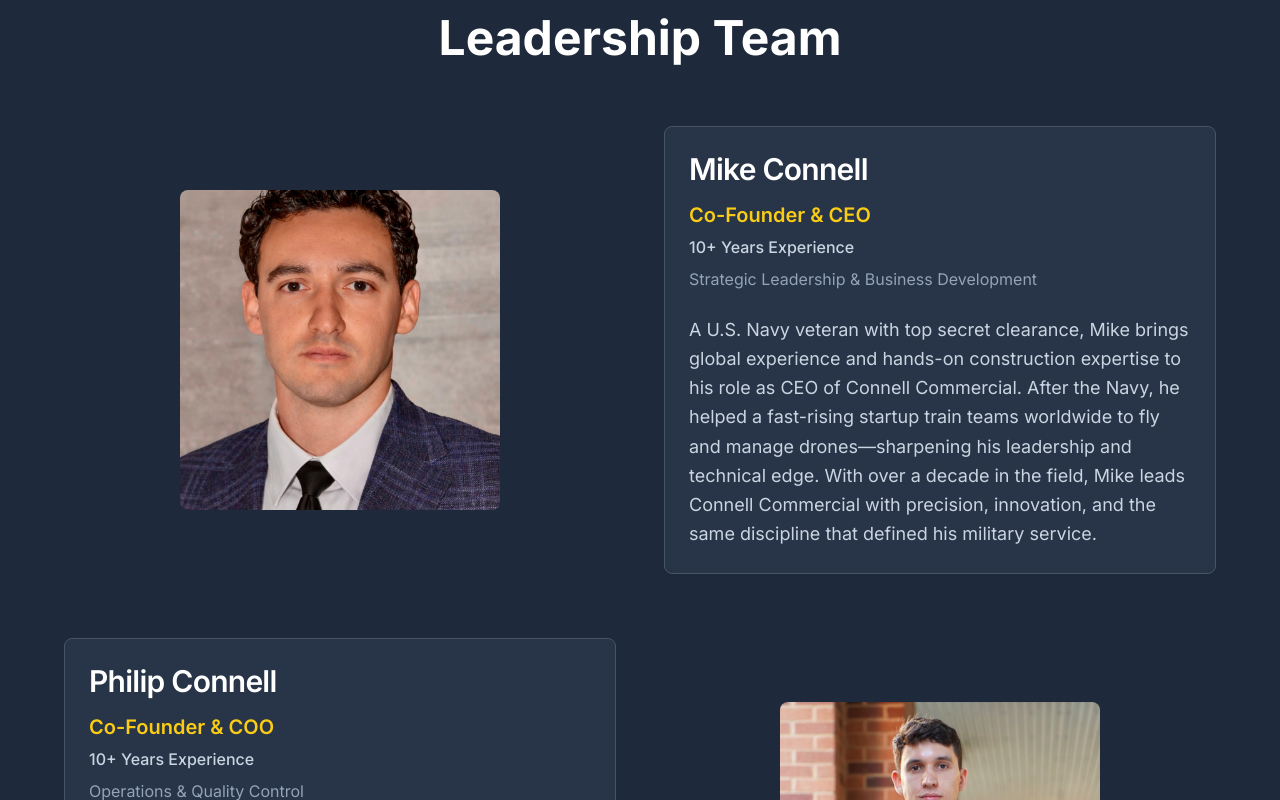
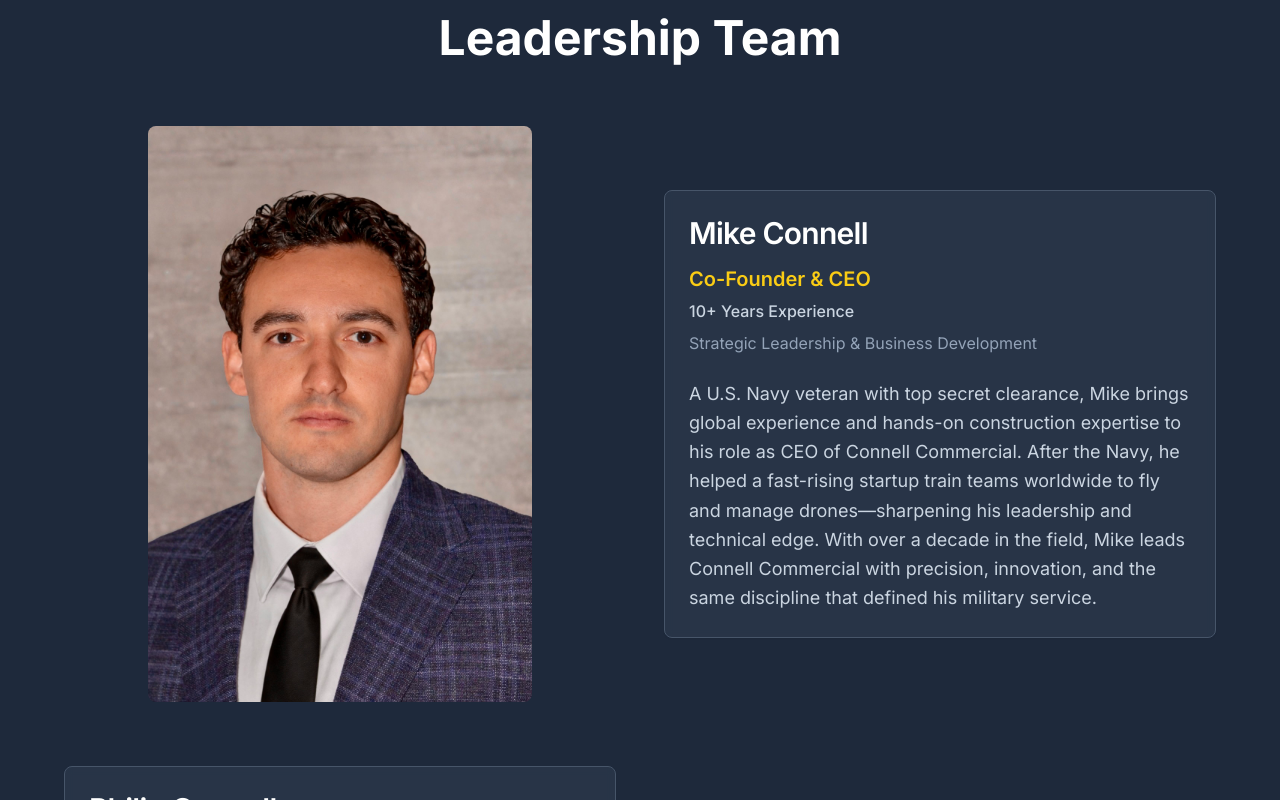
Before and after one commit to mattgpt11/Connell-Commercial-, a Next.js app: page /about in a window 1280 px wide. Shown: the part 900-1700 px from the top of the page. Built offline with nearby package versions, Linux system fonts and the light colour scheme; a web font is replaced by a local one.

Commit message:
fix: consistent card heights and display Mike's full headshot
Ensure all service cards have equal height and show Mike's full image.

Co-authored-by: null <181601110+mattgpt11@users.noreply.github.com>

```diff
--- a/app/about/page.tsx
+++ b/app/about/page.tsx
@@ -83,13 +83,11 @@ export default function AboutPage() {
                 >
                   {/* Image */}
                   <div className="flex-1">
-                    <div className="relative w-80 h-80 mx-auto">
-                      <Image
+                    <div className="mx-auto max-w-sm">
+                      <img
                         src={founder.image || "/placeholder.svg"}
                         alt={founder.name}
-                        fill
-                        className="rounded-lg object-cover"
-                        priority={index === 0}
+                        className="rounded-lg w-full h-auto"
                       />
                     </div>
                   </div>
--- a/app/page.tsx
+++ b/app/page.tsx
@@ -53,7 +53,7 @@ export default function HomePage() {
 
           <div className="grid md:grid-cols-3 gap-8 max-w-6xl mx-auto mb-12">
             <Link href="/services#ground-up-construction" className="group">
-              <div className="bg-slate-700/50 backdrop-blur-sm border border-slate-600 p-8 rounded-lg text-center group-hover:bg-slate-600/50 transition-all">
+              <div className="bg-slate-700/50 backdrop-blur-sm border border-slate-600 p-8 rounded-lg text-center group-hover:bg-slate-600/50 transition-all h-full">
                 <Building2 className="h-12 w-12 text-yellow-400 mx-auto mb-4" />
                 <h3 className="text-xl font-bold text-white mb-4">Ground-Up Construction</h3>
                 <p className="text-slate-300 mb-6">
@@ -63,7 +63,7 @@ export default function HomePage() {
             </Link>
 
             <Link href="/services#interior-finish-outs" className="group">
-              <div className="bg-slate-700/50 backdrop-blur-sm border border-slate-600 p-8 rounded-lg text-center group-hover:bg-slate-600/50 transition-all">
+              <div className="bg-slate-700/50 backdrop-blur-sm border border-slate-600 p-8 rounded-lg text-center group-hover:bg-slate-600/50 transition-all h-full">
                 <Cog className="h-12 w-12 text-yellow-400 mx-auto mb-4" />
                 <h3 className="text-xl font-bold text-white mb-4">Interior Finish-Outs</h3>
                 <p className="text-slate-300 mb-6">Transform raw shells into branded, functional environments.</p>
```
